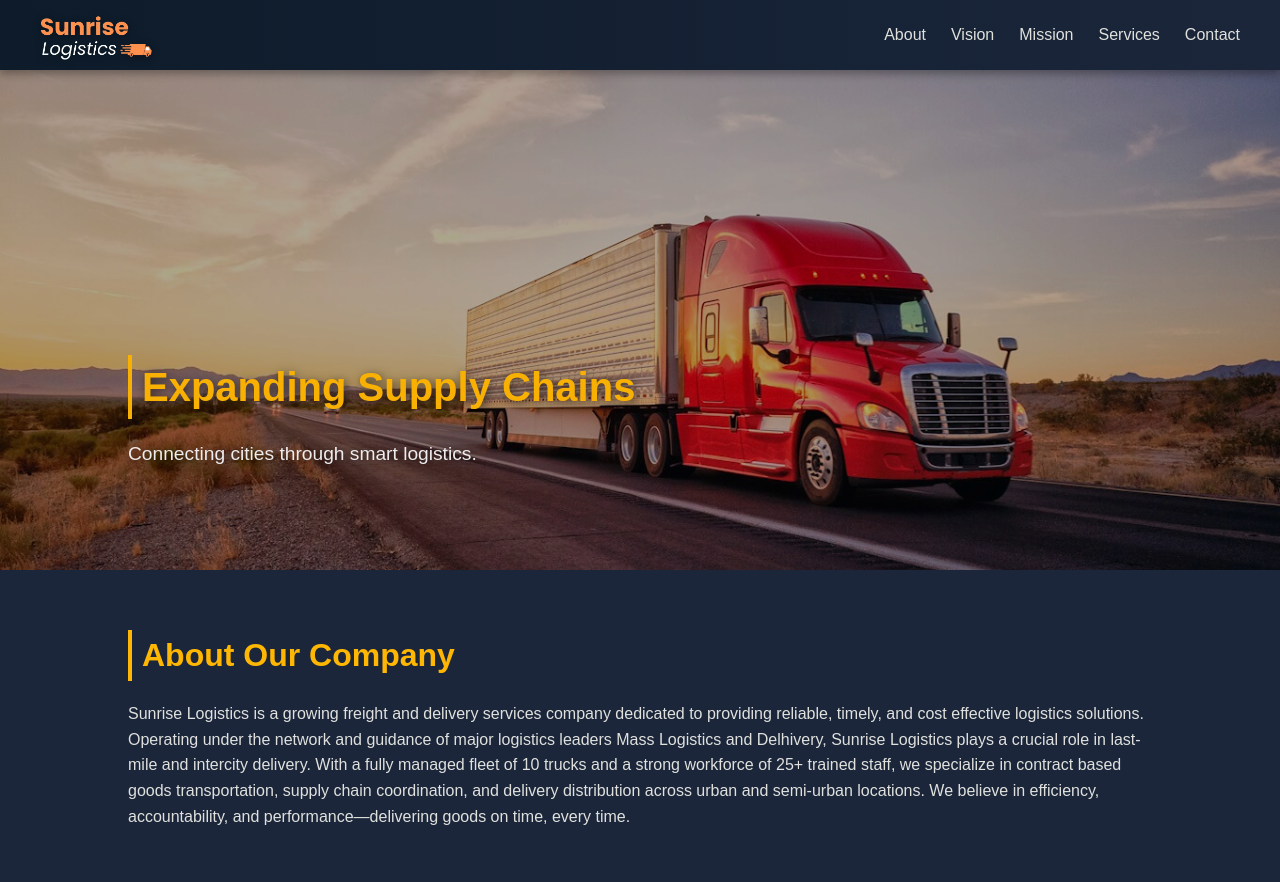
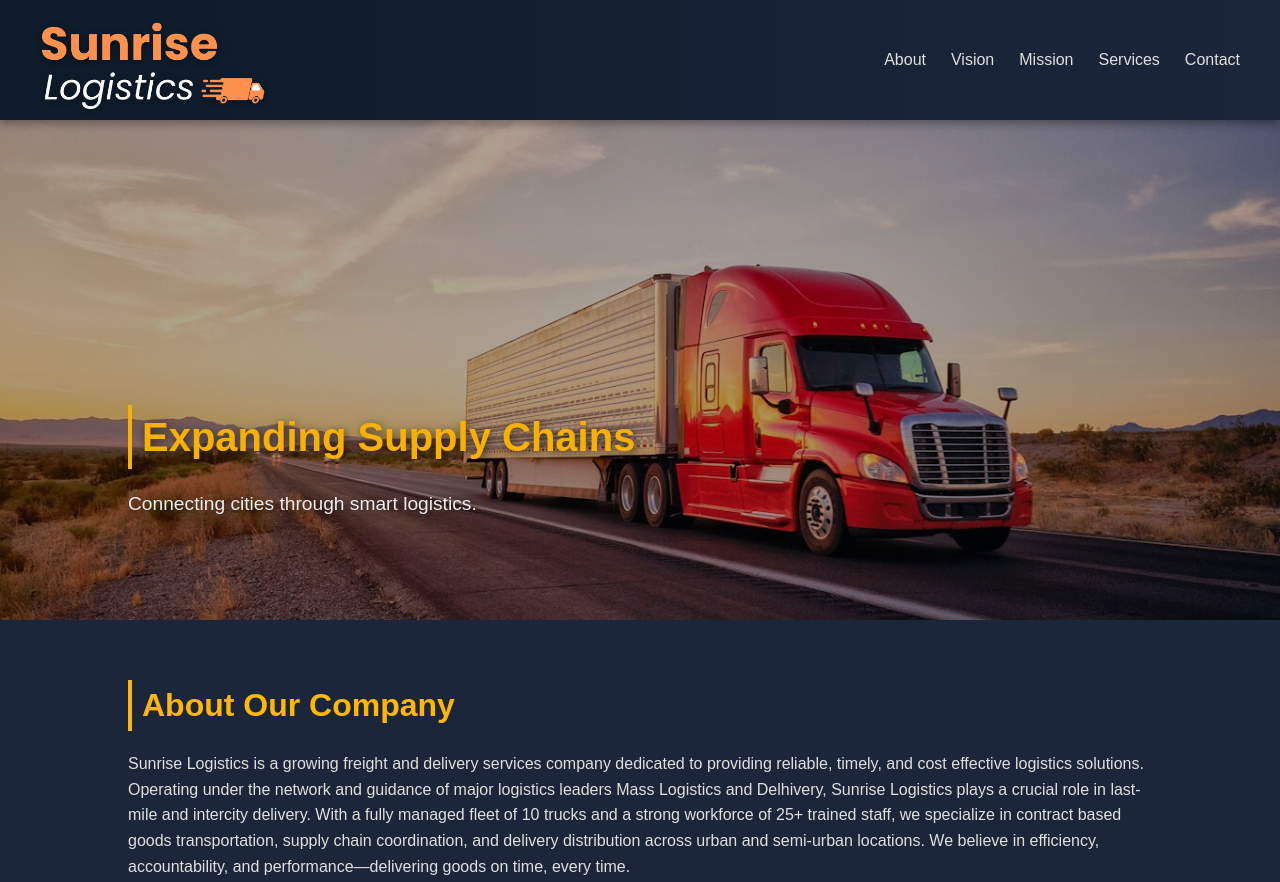
Before and after one commit to Lakshaya7/SunriseLogistics, a plain HTML site: page index.html in a window 1280 px wide. Shown: the top 882 px of the page. Drawn offline with Linux system fonts and the light colour scheme.

Commit message:
Update style.css

```diff
--- a/style.css
+++ b/style.css
@@ -29,7 +29,7 @@ header {
 
 /* Logo (Top Left) */
 .company-logo {
-  height: 50px;            /* Adjust this for perfect size */
+  height: 100px;            /* Adjust this for perfect size */
   width: auto;
   object-fit: contain;     /* Keeps proportions clean */
   display: block;
```
